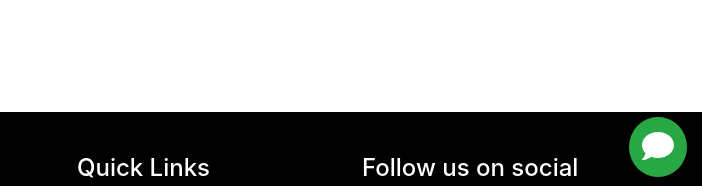
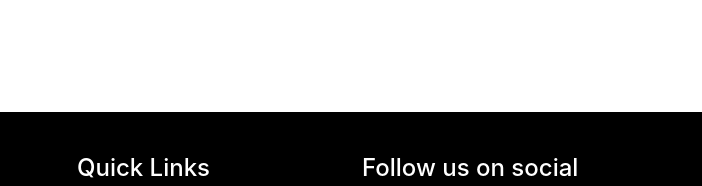
Before and after one commit to chidinma-godwin/aplomgo-properties-gatsby, a Gatsby site: page /contact in a window 1280 px wide. Shown: the part 608-794 px from the top of the page, 578-1280 px from the left. Built offline with nearby package versions, Linux system fonts and the light colour scheme; Gatsby itself is replaced by a stand-in of ours.

Commit message:
Remove the placeholder chat widget

```diff
--- a/src/components/common/footer.js
+++ b/src/components/common/footer.js
@@ -63,26 +63,7 @@ const BottomNav = styled.div`
   background-color: #b67f2e;
   color: #fff;
   font-size: 14px;
-`
-
-const ChatWrapper = styled.div`
-  position: fixed;
-  bottom: 15px;
-  right: 15px;
-`
-
-const Chat = styled.div`
-  border-radius: 50%;
-  background-color: #28a745;
-  width: fit-content;
-  padding: 0.8em;
-  margin-left: auto;
-`
-const ChatBox = styled.div`
-  display: ${props => (props.show ? "block" : "none")};
-  padding: 2em;
-  background: #28a745;
-  color: #fff;
+  width: 100%;
 `
 
 function Footer() {
@@ -221,24 +202,7 @@ function Footer() {
           </Row>
         </Container>
       </CustomFooter>
-      <div style={{ position: "relative" }}>
-        <BottomNav style={{ position: "absolute", width: "100%" }}>
-          © 2020 Aplom Go Limited. All Rights Reserved.
-        </BottomNav>
-        <ChatWrapper>
-          <ChatBox show={showChat ? 1 : undefined}>
-            This Feature will be added soon!
-          </ChatBox>
-          <Chat>
-            <FontAwesomeIcon
-              icon={["fas", "comment"]}
-              color="#fff"
-              size="2x"
-              onClick={handleChatClick}
-            />
-          </Chat>
-        </ChatWrapper>
-      </div>
+      <BottomNav>© 2020 Aplom Go Limited. All Rights Reserved.</BottomNav>
     </>
   )
 }
```
